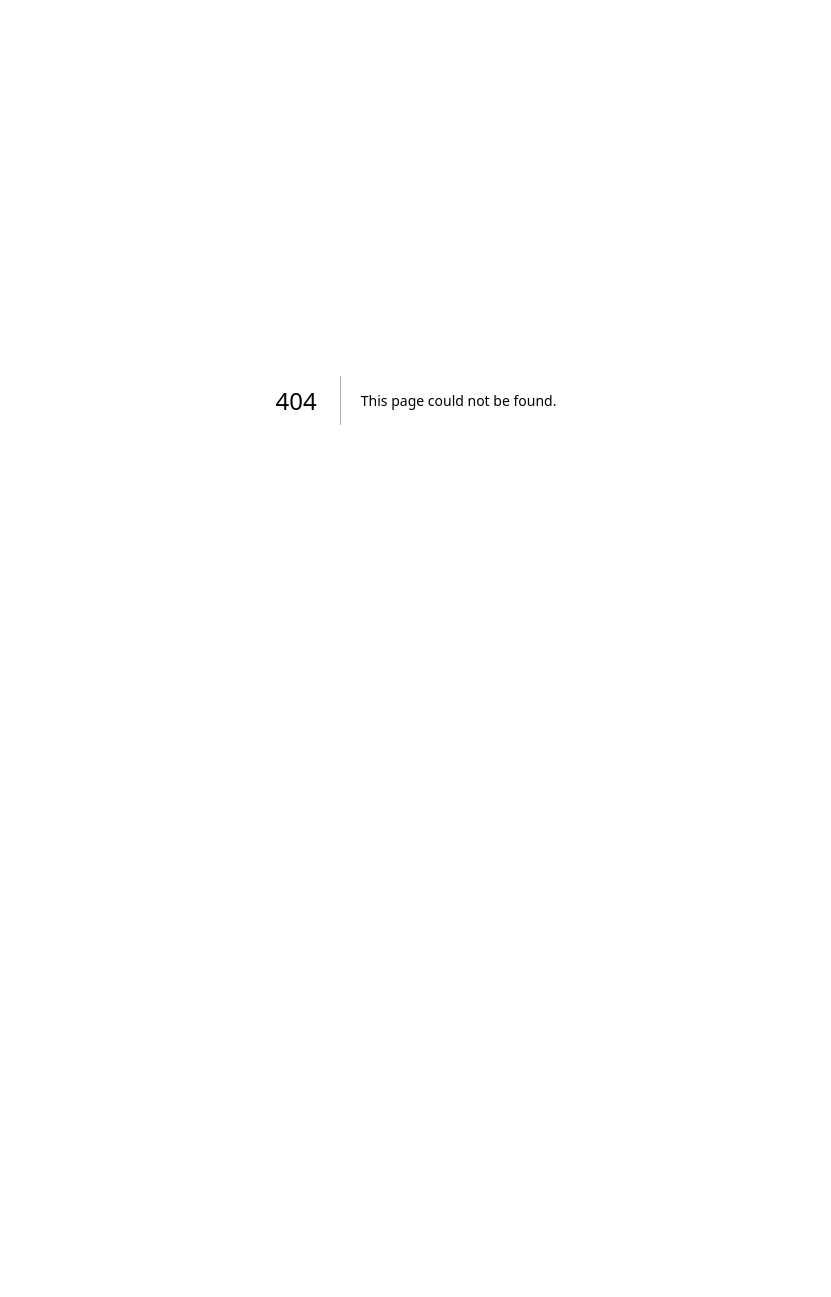
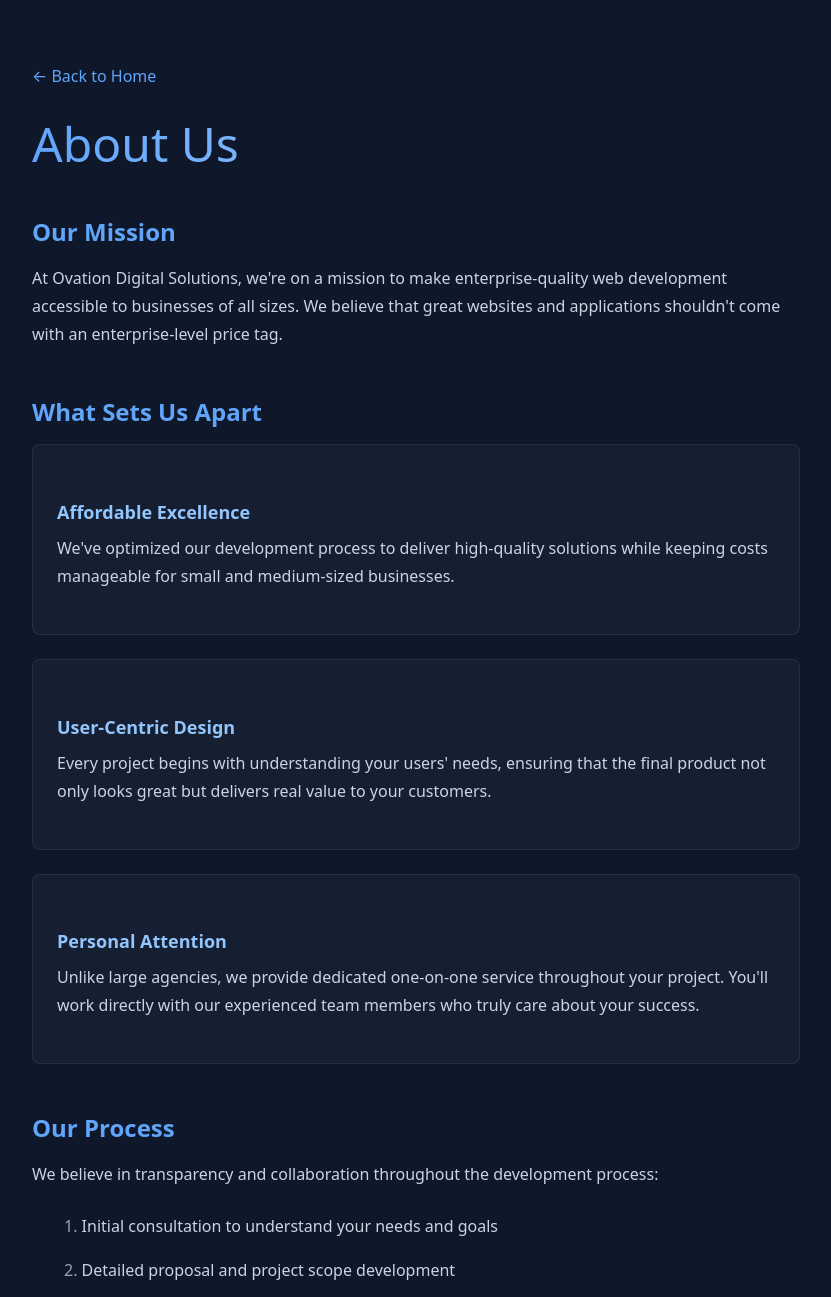
Before and after one commit to ovation-digital-solutions/ovation, a Next.js app: page /about in a window 1280 px wide. Before the commit this address had no page. Shown: the top 1297 px of the page, without its empty margins (224-1055 px from the left). Before the commit the page ends 800 px from the top, so only its background shows below. Built offline with nearby package versions, Linux system fonts and the light colour scheme.

Commit message:
added about us content

```diff
--- /dev/null
+++ b/src/app/about/page.tsx
@@ -0,0 +1,78 @@
+import Link from 'next/link';
+
+export default function About() {
+  return (
+    <div className="min-h-screen bg-slate-900 py-16 px-4 sm:px-6 lg:px-8">
+      <div className="max-w-3xl mx-auto">
+        <Link
+          href="/"
+          className="inline-block mb-8 text-blue-400 hover:text-blue-300"
+        >
+          ← Back to Home
+        </Link>
+
+        <h1 className="text-3xl sm:text-4xl md:text-5xl font-display bg-gradient-to-r from-blue-400 to-blue-200 text-transparent bg-clip-text mb-12">
+          About Us
+        </h1>
+
+        <div className="prose prose-invert prose-blue max-w-none">
+          <div className="space-y-8">
+            <section>
+              <h2 className="text-xl sm:text-2xl text-blue-400 mb-4">Our Mission</h2>
+              <p className="text-slate-300">
+                At Ovation Digital Solutions, we&apos;re on a mission to make enterprise-quality web development accessible to businesses of all sizes. We believe that great websites and applications shouldn&apos;t come with an enterprise-level price tag.
+              </p>
+            </section>
+
+            <section>
+              <h2 className="text-xl sm:text-2xl text-blue-400 mb-4">What Sets Us Apart</h2>
+              <div className="grid gap-6">
+                <div className="p-6 bg-slate-800/50 rounded-lg border border-slate-700/50">
+                  <h3 className="text-lg text-blue-300 mb-2">Affordable Excellence</h3>
+                  <p className="text-slate-300">
+                    We&apos;ve optimized our development process to deliver high-quality solutions while keeping costs manageable for small and medium-sized businesses.
+                  </p>
+                </div>
+
+                <div className="p-6 bg-slate-800/50 rounded-lg border border-slate-700/50">
+                  <h3 className="text-lg text-blue-300 mb-2">User-Centric Design</h3>
+                  <p className="text-slate-300">
+                    Every project begins with understanding your users&apos; needs, ensuring that the final product not only looks great but delivers real value to your customers.
+                  </p>
+                </div>
+
+                <div className="p-6 bg-slate-800/50 rounded-lg border border-slate-700/50">
+                  <h3 className="text-lg text-blue-300 mb-2">Personal Attention</h3>
+                  <p className="text-slate-300">
+                    Unlike large agencies, we provide dedicated one-on-one service throughout your project. You&apos;ll work directly with our experienced team members who truly care about your success.
+                  </p>
+                </div>
+              </div>
+            </section>
+
+            <section>
+              <h2 className="text-xl sm:text-2xl text-blue-400 mb-4">Our Process</h2>
+              <p className="text-slate-300 mb-6">
+                We believe in transparency and collaboration throughout the development process:
+              </p>
+              <ol className="list-decimal list-inside text-slate-300 space-y-4">
+                <li>Initial consultation to understand your needs and goals</li>
+                <li>Detailed proposal and project scope development</li>
+                <li>Regular updates and milestone reviews</li>
+                <li>Quality assurance and testing</li>
+                <li>Launch support and ongoing maintenance options</li>
+              </ol>
+            </section>
+
+            <section>
+              <h2 className="text-xl sm:text-2xl text-blue-400 mb-4">Ready to Start?</h2>
+              <p className="text-slate-300">
+                Whether you&apos;re looking to build a new website, improve an existing one, or discuss a custom project, we&apos;re here to help. Contact us to schedule a free consultation and learn how we can help bring your digital vision to life.
+              </p>
+            </section>
+          </div>
+        </div>
+      </div>
+    </div>
+  );
+}
--- a/src/app/components/contact.tsx
+++ b/src/app/components/contact.tsx
@@ -86,18 +86,10 @@
           <Link href="/blog" className="text-center hover:text-blue-400 transition-colors">Blog</Link>
           <Link href="/case-studies" className="text-center hover:text-blue-400 transition-colors">Case Studies</Link>
           <Link href="/about" className="text-center hover:text-blue-400 transition-colors">About Us</Link>
-          <div className="flex justify-center gap-6 sm:gap-4">
-            <a href="https://twitter.com" className="hover:text-blue-400 transition-colors">
-              Twitter
-            </a>
-            <a href="https://linkedin.com" className="hover:text-blue-400 transition-colors">
-              LinkedIn
-            </a>
-            <a href="https://github.com" className="hover:text-blue-400 transition-colors">
-              GitHub
-            </a>
-          </div>
         </nav>
+        <p className="text-center text-sm text-slate-500">
+          © {new Date().getFullYear()} Ovation Digital Solutions. All rights reserved.
+        </p>
       </footer>
     </div>
   );
```
